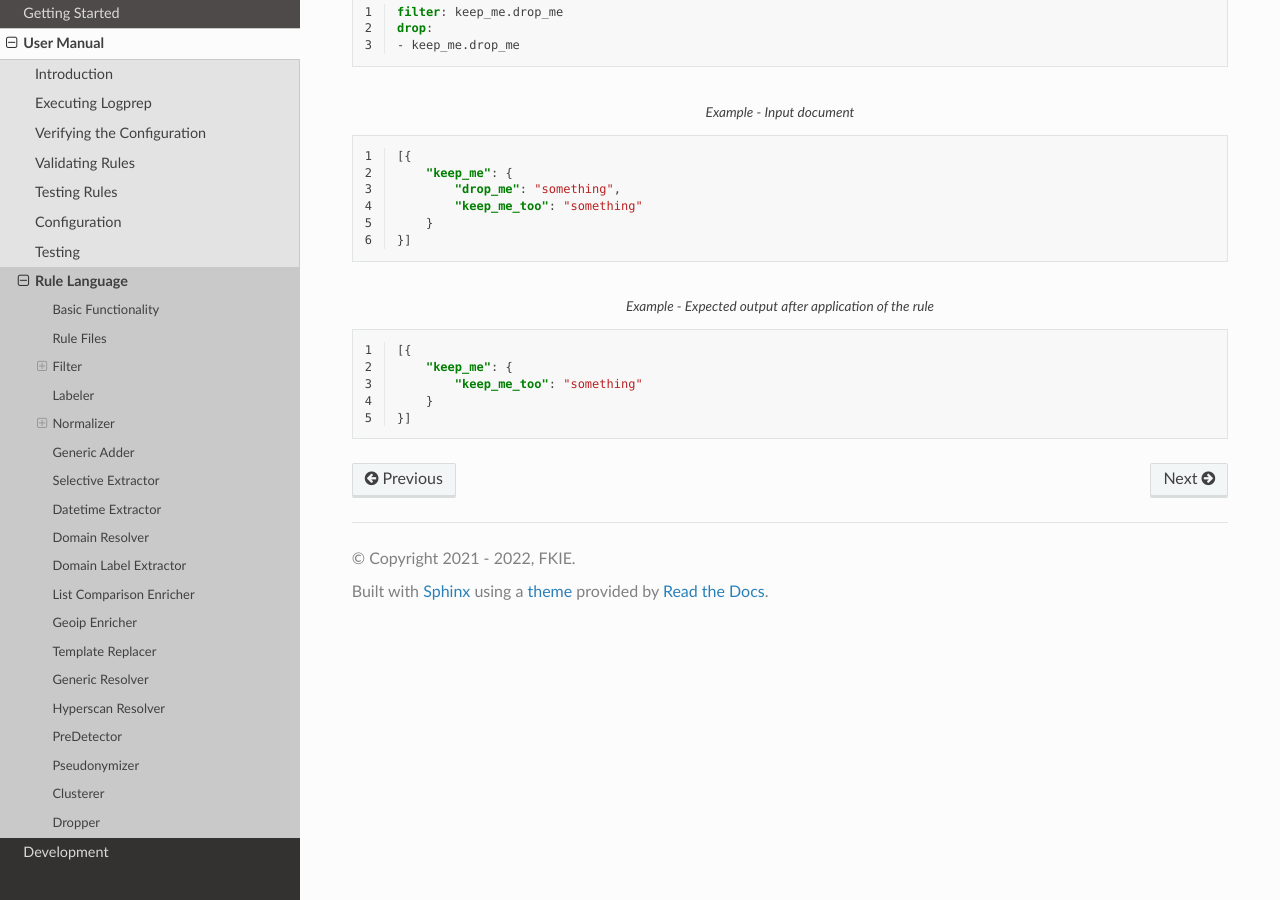
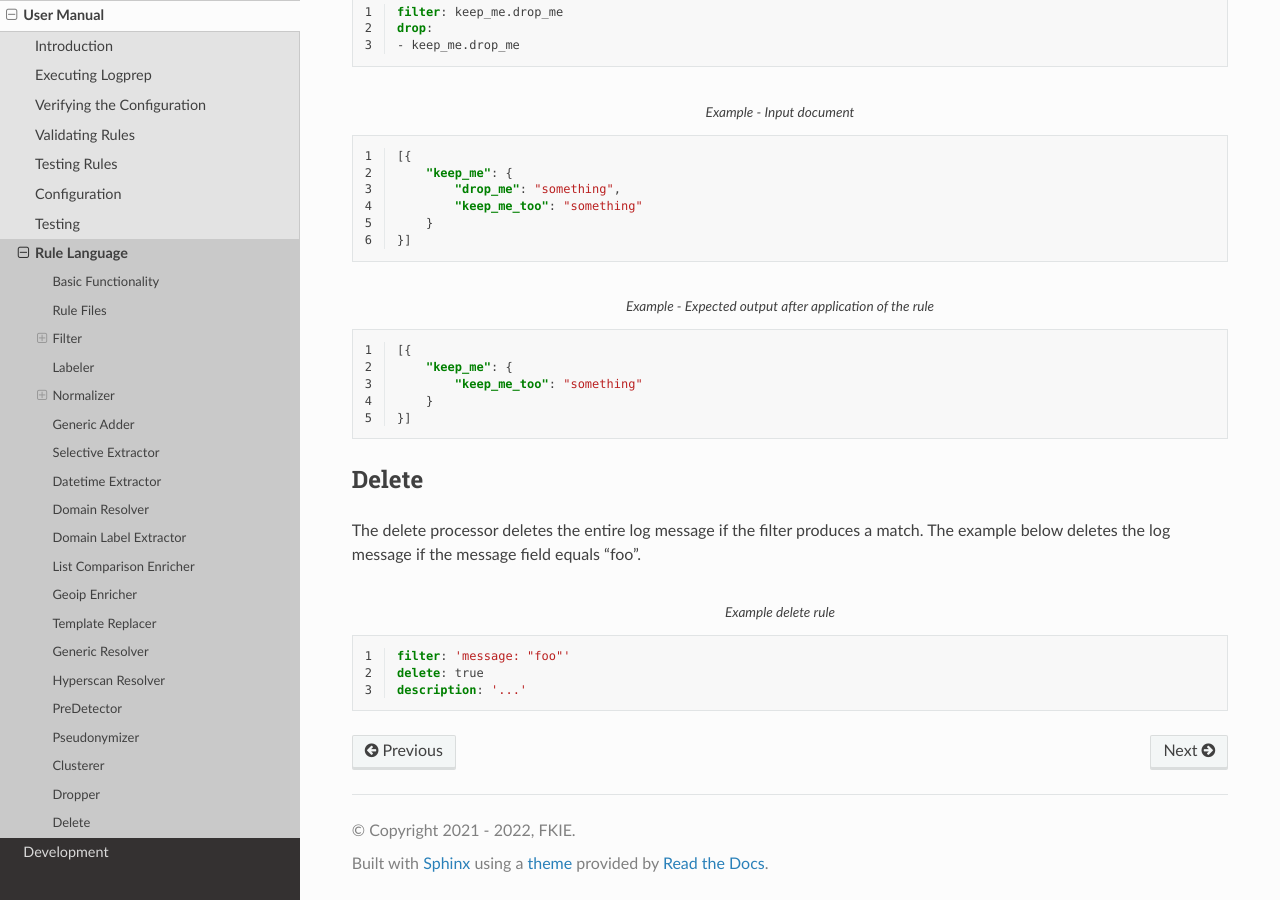
Before and after one commit to fkie-cad/Logprep, a Sphinx documentation site: the page built from doc/source/user_manual/rule_language.rst, in a window 1280 px wide and 900 px high, scrolled down 19257 px. Built offline with Sphinx 7.4.7 and the Read the Docs theme 2.0.0, drawn with Linux system fonts in a browser that asks for light colours.

Commit message:
Add Documentation for delete processor

```diff
--- a/doc/source/user_manual/rule_language.rst
+++ b/doc/source/user_manual/rule_language.rst
@@ -1599,3 +1599,16 @@ In the following example the field :code:`keep_me.drop_me` is deleted while the
             "keep_me_too": "something"
         }
     }]
+
+Delete
+======
+The delete processor deletes the entire log message if the filter produces a match.
+The example below deletes the log message if the message field equals "foo".
+
+..  code-block:: yaml
+    :linenos:
+    :caption: Example delete rule
+
+    filter: 'message: "foo"'
+    delete: true
+    description: '...'
```
